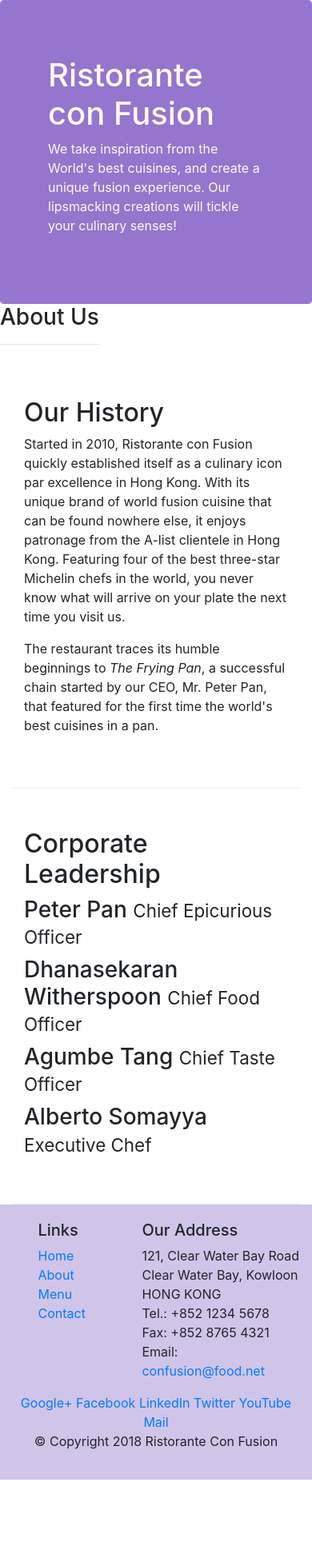
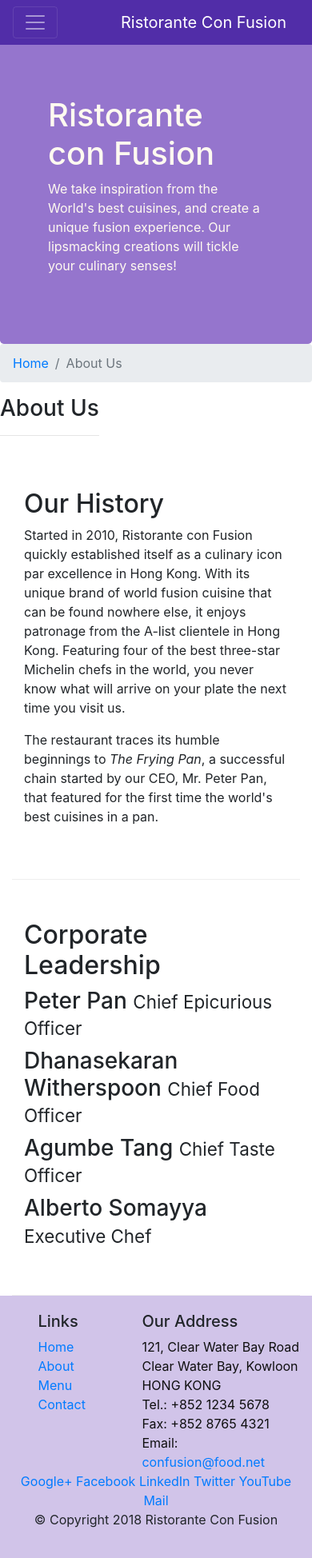
Before and after one commit to vijay-guttula/web-test, a website: page aboutus.html in a window 390 px wide. Shown: the whole page at 80% size. Before the commit the page ends 1850 px from the top, so only its background shows below. Drawn offline with nearby package versions, Linux system fonts and the light colour scheme.

Commit message:
Week2 NavBar added

```diff
--- a/aboutus.html
+++ b/aboutus.html
@@ -17,6 +17,22 @@
 </head>
 
 <body>
+    <nav class="navbar navbar-dark navbar-expand-sm fixed-top">
+        <div class="container">
+            <button class="navbar-toggler" type="button" data-toggle="collapse" data-target="#Navbar">
+                <span class="navbar-toggler-icon"></span>
+            </button>
+            <a class="navbar-brand" href="./index.html">Ristorante Con Fusion</a>
+            <div class="collapse navbar-collapse" id="Navbar">
+                <ul class="navbar-nav mr-auto list-unstyled">
+                    <li class="nav-item "><a class="nav-link" href="./index.html">Home</a></li>
+                    <li class="nav-item active"><a class="nav-link" href="#">About</a></li>
+                    <li class="nav-item"><a class="nav-link" href="#">Menu</a></li>
+                    <li class="nav-item"><a class="nav-link" href="#">Contact</a></li>
+                </ul>
+            </div>
+        </div>
+    </nav>
 
     <header class="jumbotron">
         <div class="container">
@@ -32,8 +48,12 @@
     </header>
 
     <div class="container">
-        <div class="row ">
-            <div>
+        <div class="row">
+            <ol class="col-12 breadcrumb">
+                <li class="breadcrumb-item"><a href="./index.html">Home</a></li>
+                <li class="breadcrumb-item active">About Us</li>
+            </ol>
+            <div class="">
                 <h3>About Us</h3>
                 <hr>
             </div>
--- a/css/styles.css
+++ b/css/styles.css
@@ -23,8 +23,17 @@
     color: floralwhite;
 }
 
-.address {
-    font-size: 80%;
-    margin: 0px auto;
+address {
+    font-size: 100%;
+    margin: 0px;
     color: #0f0f0f;
 }
+
+body {
+    padding: 50px 0px 0px 0px;
+    z-index: 0;
+}
+
+.navbar-dark {
+    background-color: #512DA8;
+}
```
Also changed, not shown: index.html (+19 -3 lines).
